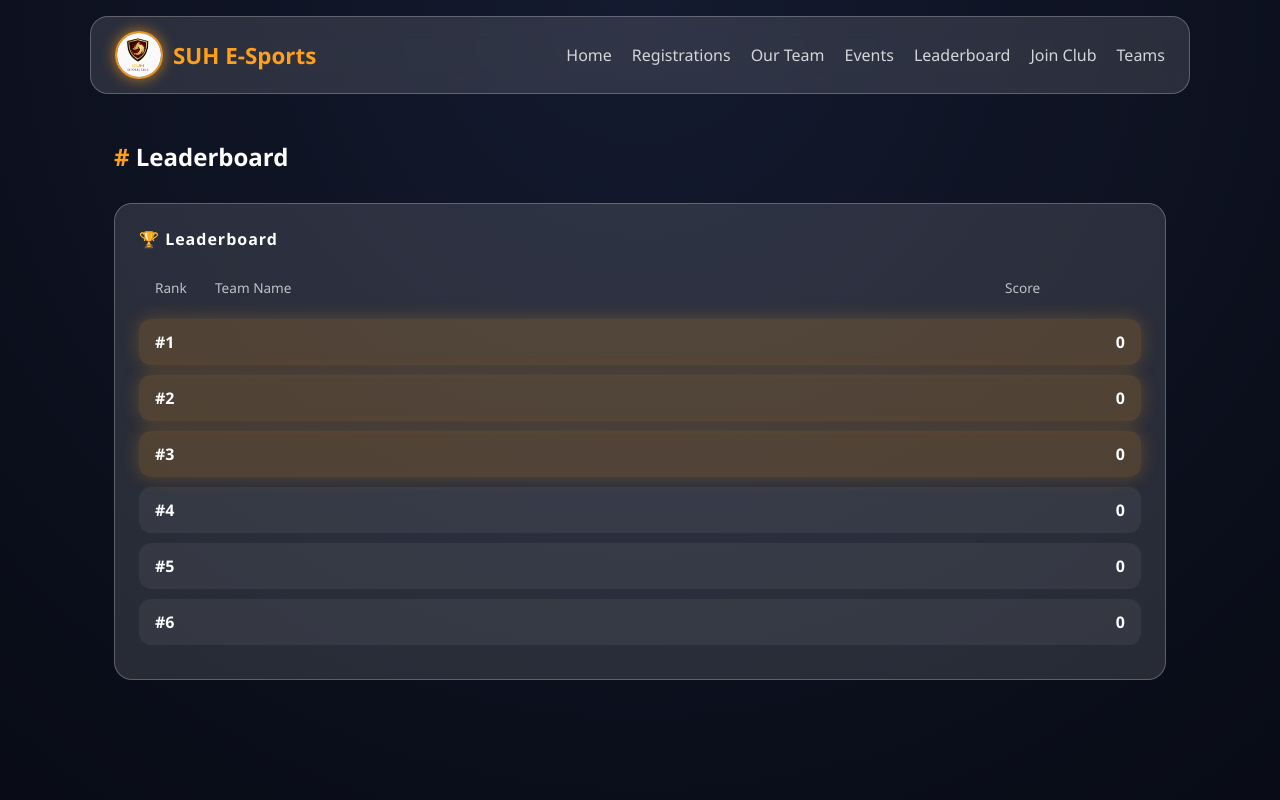
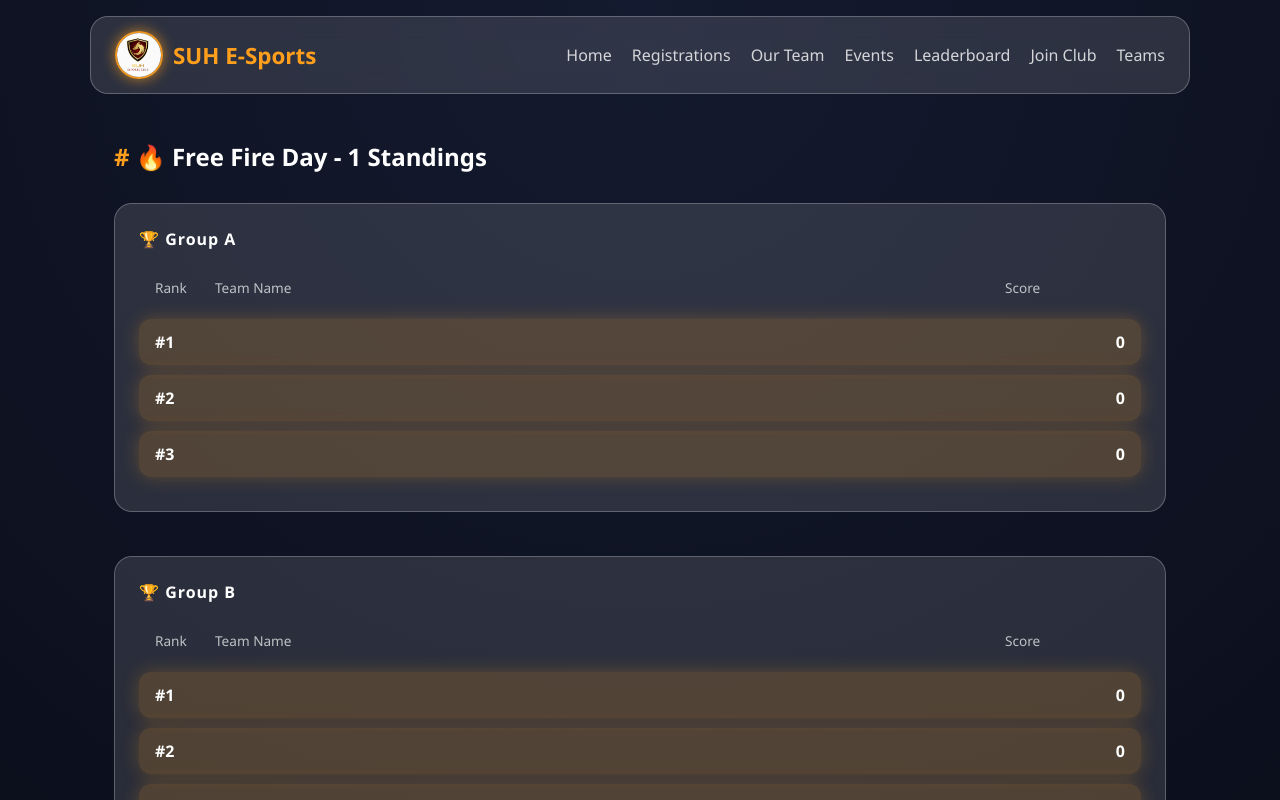
Before and after one commit to suhesports24-tech/suhesportsofficial, a React (Vite) app: page /leaderboard in a window 1280 px wide. Shown: the top 800 px of the page. Built offline with nearby package versions, Linux system fonts and the light colour scheme.

Commit message:
leader bord modifi

```diff
--- a/src/components/Leaderboard.jsx
+++ b/src/components/Leaderboard.jsx
@@ -1,9 +1,10 @@
 import "./components.css";
 
-export default function Leaderboard({ data }) {
+export default function Leaderboard({ title, data }) {
   return (
     <div className="leaderboard glass animate">
-      <div className="lb-title">🏆 Leaderboard</div>
+      {/* ✅ Dynamic Group Title */}
+      <div className="lb-title">🏆 {title}</div>
 
       <div className="lb-row header">
         <div>Rank</div>
--- a/src/components/components.css
+++ b/src/components/components.css
@@ -1526,3 +1526,6 @@ button:disabled {
 .contact-link:hover {
   text-decoration: underline;
 }
+.section {
+  margin-bottom: px;   /* Reduce this */
+}
--- a/src/pages/Leaderboard.jsx
+++ b/src/pages/Leaderboard.jsx
@@ -4,10 +4,20 @@ import Leaderboard from "../components/Leaderboard";
 import Footer from "../components/Footer";
 
 export default function LeaderboardPage() {
-  const leaderboardData = [
+
+  const groupA = [
     { name: "", score: 0 },
     { name: "", score: 0 },
     { name: "", score: 0},
+  ];
+
+  const groupB = [
+    { name: "", score: 0 },
+    { name: "", score: 0 },
+    { name: "", score: 0 },
+  ];
+
+  const groupC = [
     { name: "", score: 0 },
     { name: "", score: 0 },
     { name: "", score: 0 },
@@ -17,8 +27,12 @@ export default function LeaderboardPage() {
     <>
       <Navbar />
 
-      <Section title="Leaderboard">
-        <Leaderboard data={leaderboardData} />
+      <Section title="🔥 Free Fire Day - 1 Standings">
+        <div className="leaderboard-grid">
+          <Leaderboard title="Group A" data={groupA} /> <br></br> <br></br>
+          <Leaderboard title="Group B" data={groupB} /> <br></br> <br></br>
+          <Leaderboard title="Group C" data={groupC} />
+        </div>
       </Section>
 
       <Footer />
```
